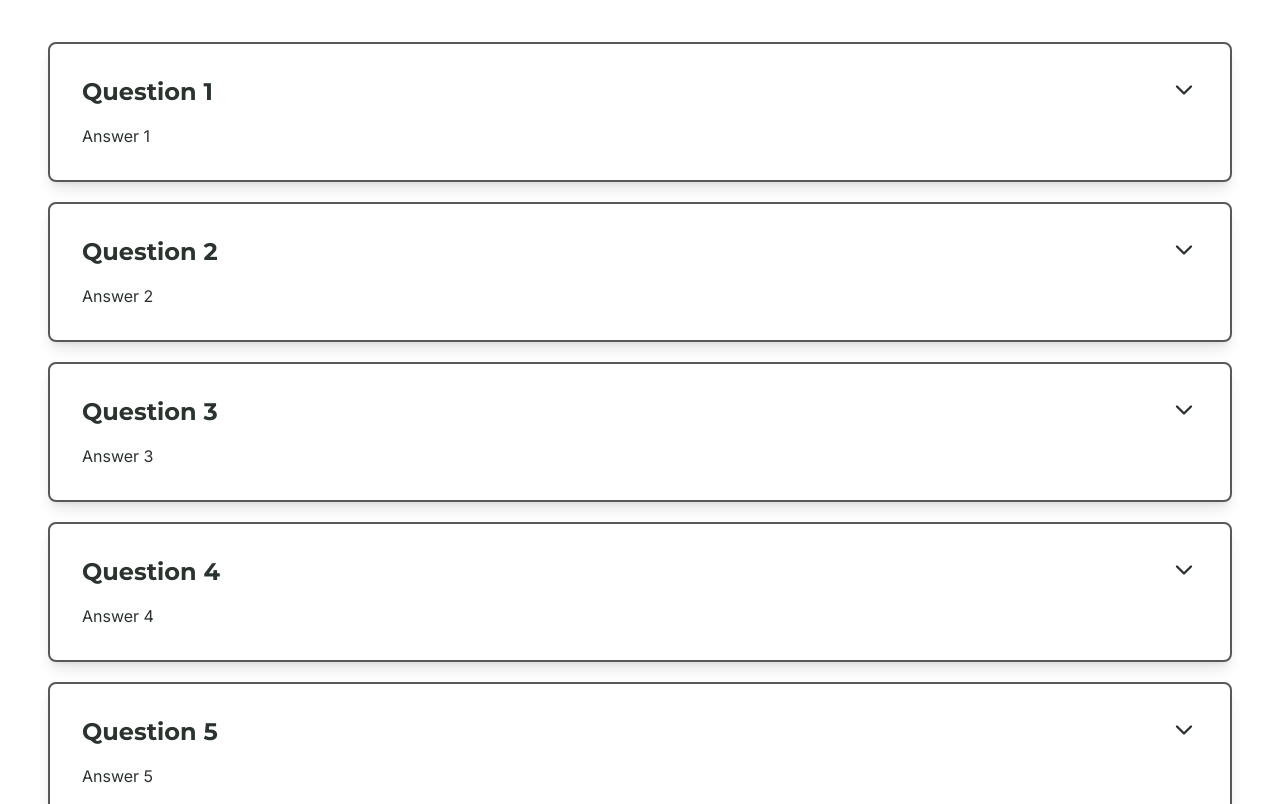
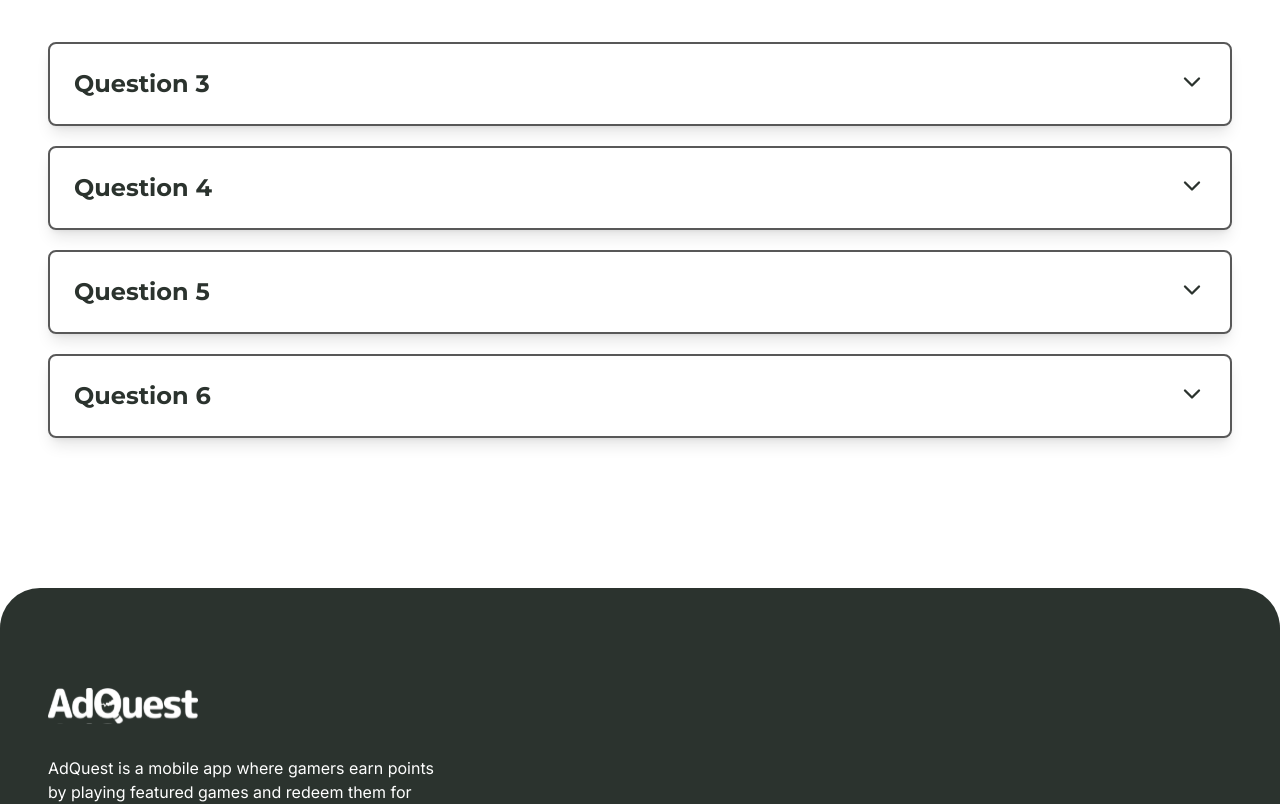
Before and after one commit to rainerregan/adquest-website-nextjs, a Next.js app: page / in a window 1280 px wide. Shown: the part 5220-6024 px from the top of the page. Built offline with nearby package versions, Linux system fonts and the light colour scheme.

Commit message:
feat: FAQ Card Animation

```diff
--- a/src/components/home-page/sections/faq-section/faq-card.tsx
+++ b/src/components/home-page/sections/faq-section/faq-card.tsx
@@ -1,27 +1,58 @@
-import React from 'react';
-import { FAQ } from './faq-section';
-import { TbChevronDown } from 'react-icons/tb';
+"use client"
+import React, { useState } from 'react';
+import { TbChevronDown, TbChevronUp } from 'react-icons/tb';
+import { motion } from "framer-motion";
+
+interface FAQ {
+  question: string;
+  answer: string;
+}
 
 interface FAQCardProps {
-  faq: FAQ
+  faq: FAQ;
 }
 
-const FAQCard: React.FC<FAQCardProps> = ({
-  faq
-}) => {
+const FAQCard: React.FC<FAQCardProps> = ({ faq }) => {
+  const [isOpen, setIsOpen] = useState(false);
+
+  const toggleAccordion = () => setIsOpen(!isOpen);
+
   return (
-    <div className='w-full border-2 p-[20px] md:p-[32px] rounded-lg border-main-gray shadow-lg'>
+    <motion.div
+      className='w-full border-2 rounded-lg border-main-gray shadow-lg'
+      initial={{ opacity: 0, scale: 0.95 }}
+      animate={{ opacity: 1, scale: 1 }}
+      transition={{ duration: 0.3 }}
+    >
       {/* Title */}
-      <div className='flex justify-between items-start mb-4'>
+      <div className='flex justify-between items-start p-[20px] md:p-[24px]' onClick={toggleAccordion}>
         <h3 className='font-bold text-xl md:text-2xl'>{faq.question}</h3>
 
         <button>
-          <TbChevronDown className='text-[22px] md:text-[28px]' />
+          {isOpen ? (
+            <TbChevronUp className='text-[22px] md:text-[28px]' />
+          ) : (
+            <TbChevronDown className='text-[22px] md:text-[28px]' />
+          )}
         </button>
       </div>
 
-      <p>{faq.answer}</p>
-    </div>
+      {/* Animated Content */}
+      <motion.div
+        initial={false}
+        animate={isOpen ? "open" : "closed"}
+        variants={{
+          open: { height: "auto", opacity: 1 },
+          closed: { height: 0,},
+        }}
+        transition={{ duration: 0.4 }}
+        style={{ overflow: "hidden" }}
+      >
+        <div className=' px-[20px] pb-[20px] md:px-[24px] md:pb-[24px]'>
+          <p>{faq.answer}</p>
+        </div>
+      </motion.div>
+    </motion.div>
   );
 };
 
--- a/src/components/home-page/sections/faq-section/faq-section.tsx
+++ b/src/components/home-page/sections/faq-section/faq-section.tsx
@@ -9,28 +9,20 @@ export interface FAQ {
 const FaqSection = () => {
   const faqs: FAQ[] = [
     {
-      question: 'Question 1',
-      answer: 'Answer 1'
-    },
-    {
-      question: 'Question 2',
-      answer: 'Answer 2'
-    },
-    {
       question: 'Question 3',
-      answer: 'Answer 3'
+      answer: 'Lorem ipsum dolor sit amet, consectetur adipisicing elit. Esse autem cum fugiat iure, atque ea, libero temporibus fugit est, assumenda veniam? Atque officia labore, natus pariatur maxime numquam animi sunt?'
     },
     {
       question: 'Question 4',
-      answer: 'Answer 4'
+      answer: 'Lorem ipsum dolor sit amet, consectetur adipisicing elit. Esse autem cum fugiat iure, atque ea, libero temporibus fugit est, assumenda veniam? Atque officia labore, natus pariatur maxime numquam animi sunt?'
     },
     {
       question: 'Question 5',
-      answer: 'Answer 5'
+      answer: 'Lorem ipsum dolor sit amet, consectetur adipisicing elit. Esse autem cum fugiat iure, atque ea, libero temporibus fugit est, assumenda veniam? Atque officia labore, natus pariatur maxime numquam animi sunt?'
     },
     {
       question: 'Question 6',
-      answer: 'Answer 6'
+      answer: 'Lorem ipsum dolor sit amet, consectetur adipisicing elit. Esse autem cum fugiat iure, atque ea, libero temporibus fugit est, assumenda veniam? Atque officia labore, natus pariatur maxime numquam animi sunt?'
     },
   ]
 
```
